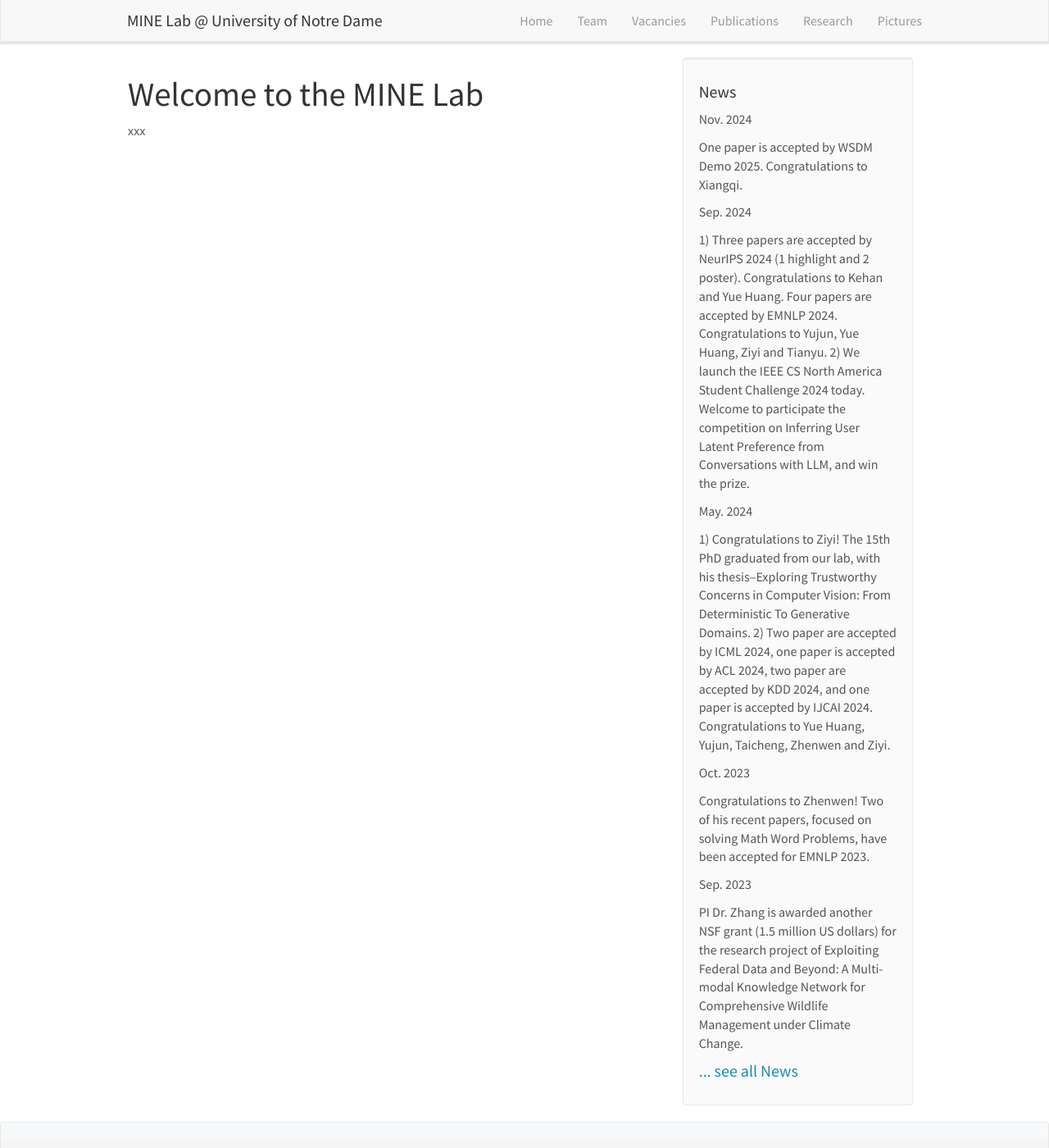
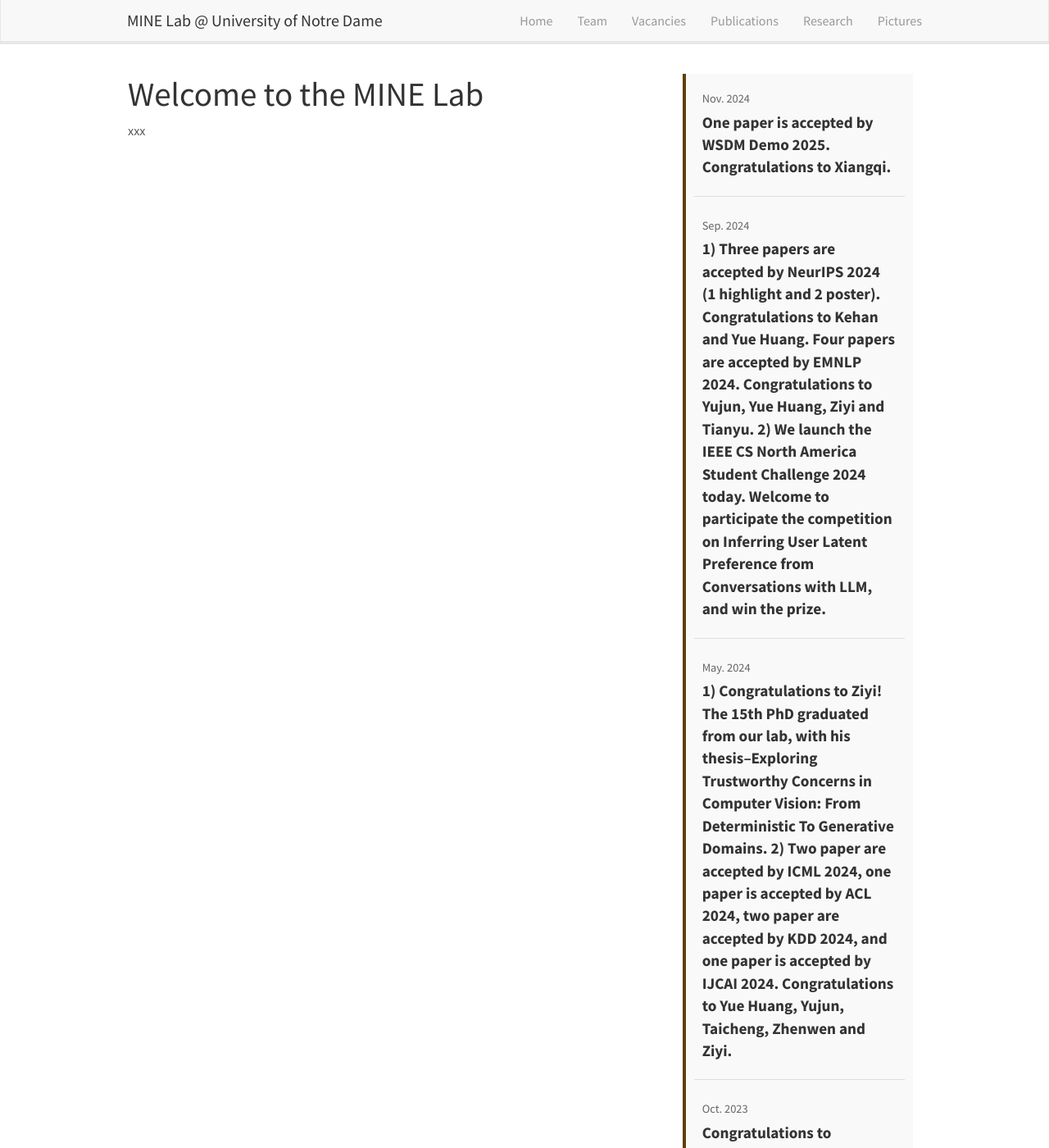
Before and after one commit to MINE-Lab-ND/MINE-Lab-ND, a Jekyll site: the page built from _pages/home.md, in a window 1280 px wide and 1400 px high. Shown: the whole window at 82% size. Built offline with Jekyll 4.4.1, drawn with Linux system fonts in a browser that asks for light colours; nearby versions of some CDN libraries.

Commit message:
Changes to be committed: 	modified:   _includes/news.html 	modified:   _pages/allnews.md 	modified:   css/main.scss

```diff
--- a/_includes/news.html
+++ b/_includes/news.html
@@ -1,11 +1,8 @@
-
-<div class="well">
-<h4>News</h4>
-
-{% for article in site.data.news limit:9 %}
-<p>{{ article.date }}<br>{{ article.headline | markdownify}}</p>
-{% endfor %}
-
-<h4><a href="{{ site.url }}{{ site.baseurl }}/allnews.html">... see all News</a></h4>
-
-    </div>
+<div class="news-container">
+    {% for article in site.data.news %}
+      <div class="news-item">
+        <span class="news-date">{{ article.date }}</span>
+        <div class="news-headline">{{ article.headline | markdownify }}</div>
+      </div>
+    {% endfor %}
+  </div>
--- a/css/main.scss
+++ b/css/main.scss
@@ -8,40 +8,6 @@ img { margin-bottom: 24px;
     border-radius:2%;
 }
 
-.news-container {
-	margin: 20px 0;
-	padding: 10px;
-	border-left: 4px solid #007acc; /* 左侧颜色条，增加视觉层次 */
-	background-color: #f9f9f9; /* 背景色 */
-  }
-
-  .news-item {
-	margin-bottom: 15px;
-	padding: 10px;
-	border-bottom: 1px solid #ddd; /* 分隔线 */
-  }
-
-  .news-date {
-	display: block;
-	font-size: 0.9em;
-	color: #666;
-	margin-bottom: 5px;
-  }
-
-  .news-headline {
-	font-size: 1.2em;
-	font-weight: bold;
-	color: #333;
-  }
-
-  .news-headline a {
-	text-decoration: none;
-	color: #007acc; /* 链接颜色 */
-  }
-
-  .news-headline a:hover {
-	text-decoration: underline;
-  }
 
 
 body {
@@ -91,6 +57,42 @@ firstp {
 #newsid p {
 	text-align: left;
 }
+
+.news-container {
+	margin: 20px 0;
+	padding: 10px;
+	border-left: 4px solid #613e08; /* 左侧颜色条，增加视觉层次 */
+	background-color: #f9f9f9; /* 背景色 */
+  }
+
+  .news-item {
+	margin-bottom: 15px;
+	padding: 10px;
+	border-bottom: 1px solid #ddd; /* 分隔线 */
+  }
+
+  .news-date {
+	display: block;
+	font-size: 0.9em;
+	color: #666;
+	margin-bottom: 5px;
+  }
+
+  .news-headline {
+	font-size: 1.2em;
+	font-weight: bold;
+	color: #333;
+  }
+
+  .news-headline a {
+	text-decoration: none;
+	color: #0092cc; /* 链接颜色 */
+  }
+
+  .news-headline a:hover {
+	text-decoration: underline;
+  }
+
 
 #homeidtmp h1 {
 	text-align: center;
```
Also changed, not shown: _pages/allnews.md (+4 -9 lines).
